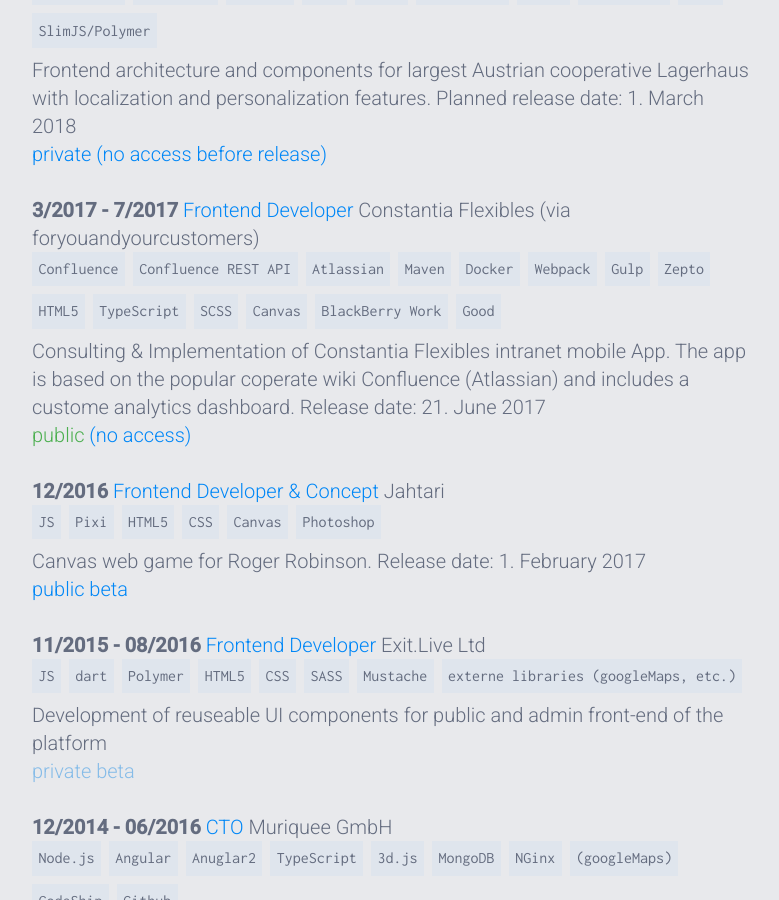
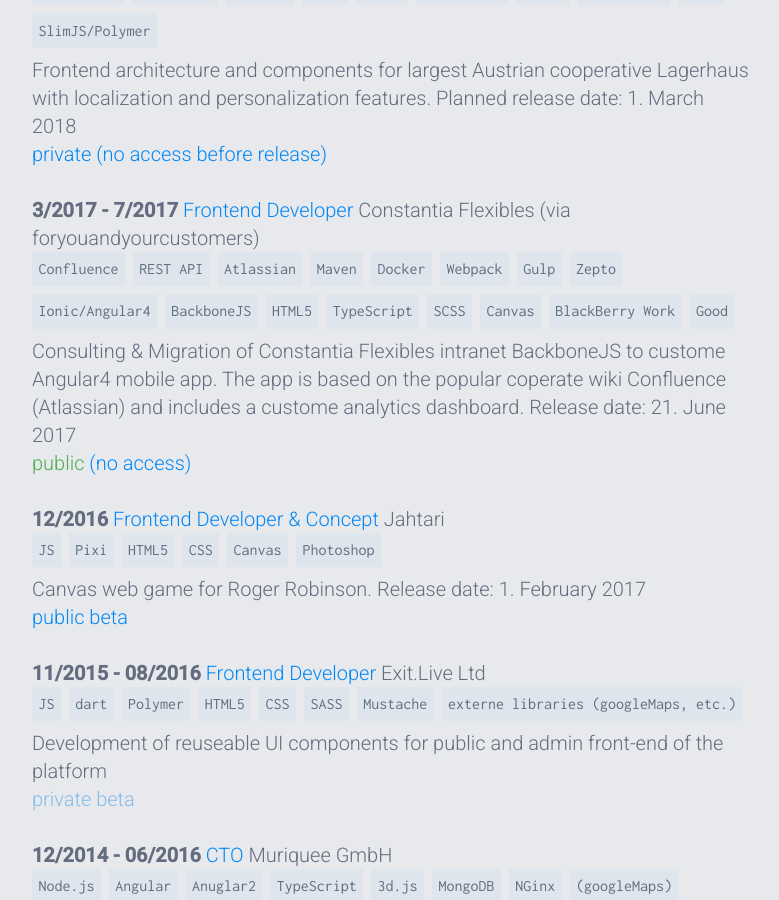
Before and after one commit to mandymozart/mandymozart, a Jekyll site: the page built from cv/index.html, in a window 1280 px wide and 900 px high, scrolled down 666 px. Shown: the whole window, without its empty margins (248-1027 px from the left). Built offline with Jekyll 4.4.1, drawn with Linux system fonts in a browser that asks for light colours.

Commit message:
Update index.html

```diff
--- a/cv/index.html
+++ b/cv/index.html
@@ -56,13 +56,15 @@ title: CV of Tilman Porschuetz
 						<br />
 						<span class="techstack">
 							<span>Confluence</span>
-							<span>Confluence REST API</span>
+							<span>REST API</span>
 							<span>Atlassian</span>
 							<span>Maven</span>
 							<span>Docker</span>
 							<span>Webpack</span>
 							<span>Gulp</span>
 							<span>Zepto</span>
+							<span>Ionic/Angular4</span>
+							<span>BackboneJS</span>
 							<span>HTML5</span>
 							<span>TypeScript</span>
 							<span>SCSS</span>
@@ -70,7 +72,7 @@ title: CV of Tilman Porschuetz
 							<span>BlackBerry Work</span>
 							<span>Good</span>
 						</span>
-						<span class="description">Consulting & Implementation of Constantia Flexibles intranet mobile App. The app is based on the popular coperate wiki Confluence (Atlassian) and includes a custome analytics dashboard. Release date: 21. June 2017</span>
+						<span class="description">Consulting & Migration of Constantia Flexibles intranet BackboneJS to custome Angular4 mobile app. The app is based on the popular coperate wiki Confluence (Atlassian) and includes a custome analytics dashboard. Release date: 21. June 2017</span>
 						<span class="status public"><a href="http://intranet.cflex.com/">public</a> (no access)</span>
 						</p>
 
```
